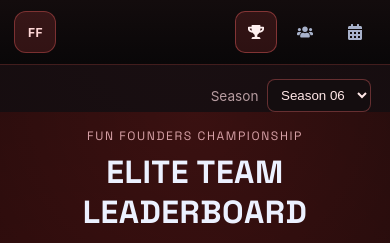
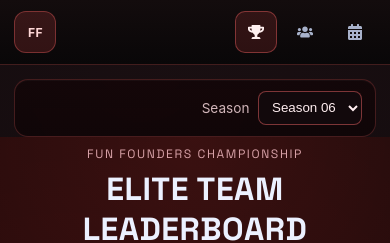
Before and after one commit to khalid-byldd/fun-founders-frontend, a Next.js app: page / in a window 390 px wide. Shown: the top 243 px of the page. Built offline with nearby package versions, Linux system fonts and the light colour scheme.

Commit message:
Blend season selector into unified leaderboard header (#16)

```diff
--- a/app/globals.css
+++ b/app/globals.css
@@ -1459,3 +1459,40 @@ body {
     padding: 1rem 0.9rem 1.6rem;
   }
 }
+
+/* Blend season dropdown into leaderboard header */
+.public-topbar {
+  margin: 0 1.2rem;
+  padding: 0.9rem 1rem;
+  border-radius: 14px;
+  border: 1px solid rgba(255, 104, 104, 0.22);
+  background:
+    linear-gradient(180deg, rgba(19, 7, 9, 0.96) 0%, rgba(15, 6, 8, 0.95) 100%),
+    radial-gradient(circle at 35% -40%, rgba(255, 56, 56, 0.22), transparent 60%);
+  box-shadow: inset 0 1px 0 rgba(255, 255, 255, 0.03);
+}
+
+.public-topbar-spacer {
+  min-height: 1px;
+}
+
+.season-picker {
+  color: #d2b6ba;
+}
+
+.season-picker select {
+  border-color: rgba(255, 108, 108, 0.45);
+  background: #12090c;
+  color: #ffeef0;
+}
+
+.public-main .rankboard-page {
+  padding-top: 0.55rem;
+}
+
+@media (max-width: 900px) {
+  .public-topbar {
+    margin: 0.85rem 0.9rem 0;
+    padding: 0.7rem 0.8rem;
+  }
+}
--- a/components/public-layout.tsx
+++ b/components/public-layout.tsx
@@ -46,7 +46,7 @@ export default function PublicLayout({ title, children }: PublicLayoutProps) {
       </aside>
       <main className="public-main">
         <div className="public-topbar">
-          {title ? <h1>{title}</h1> : <div />}
+          {title ? <h1>{title}</h1> : <div className="public-topbar-spacer" />}
           <label className="season-picker">
             <span>Season</span>
             <select value={season} onChange={(event) => setSeason(event.target.value)}>
```
